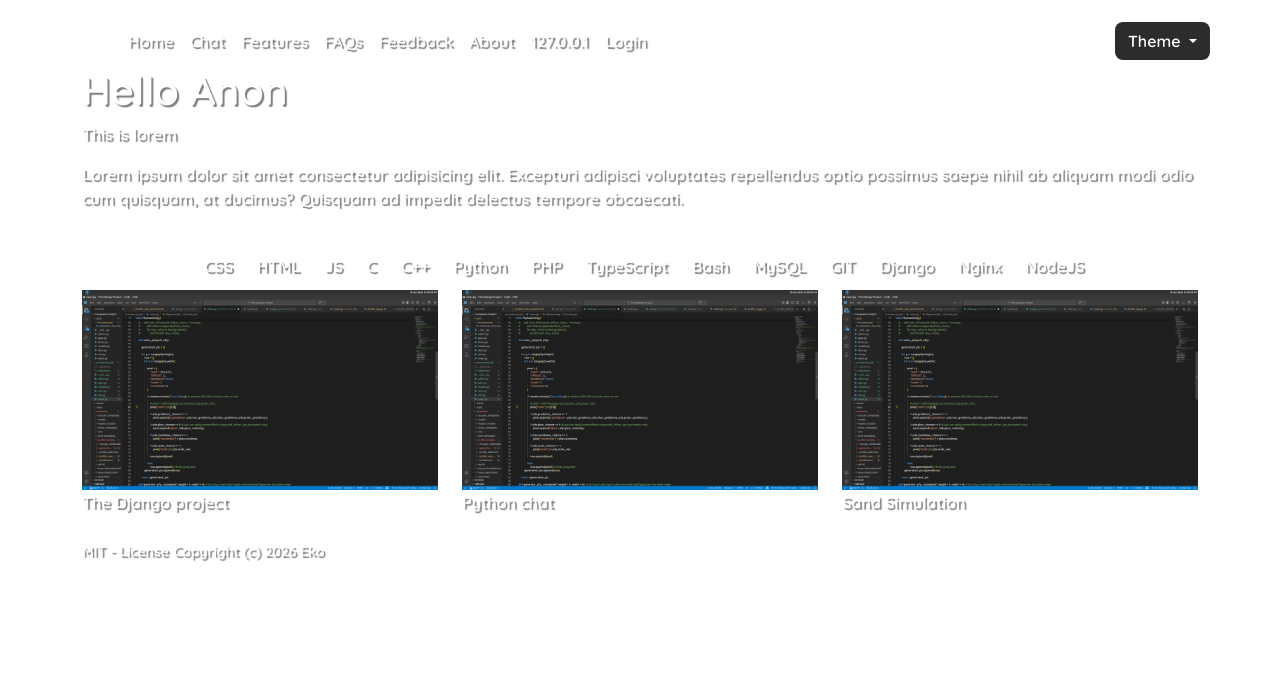
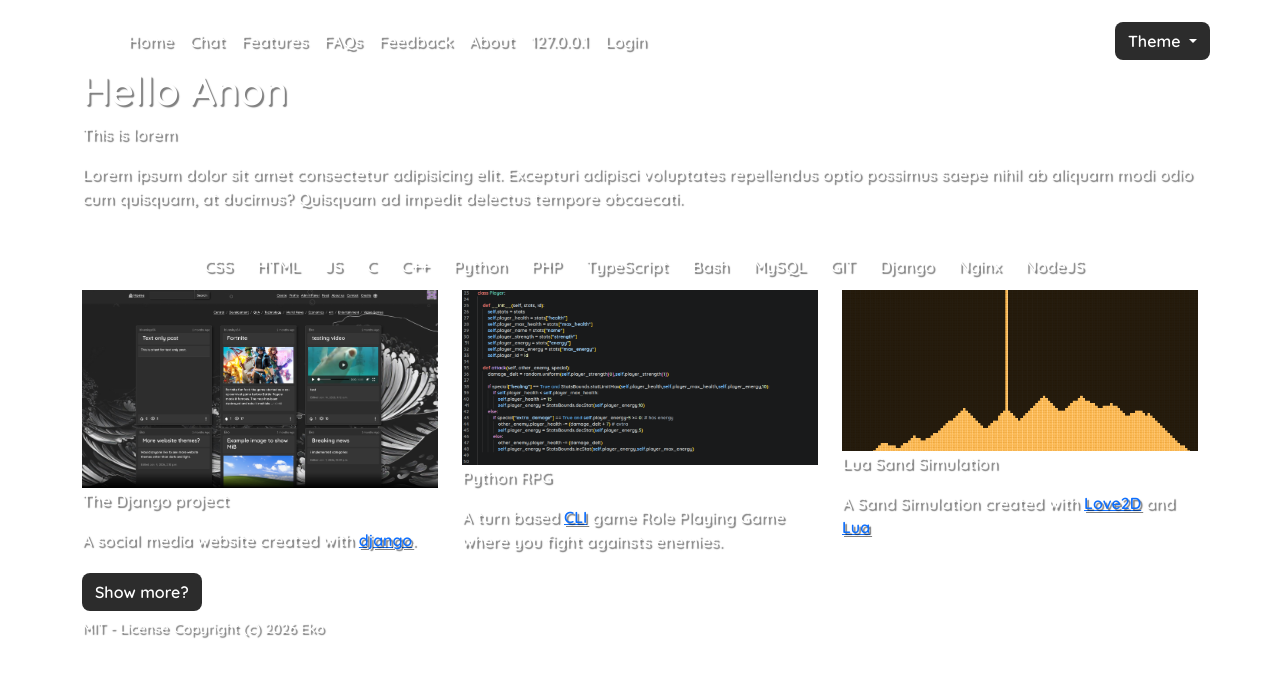
Before and after one commit to zekaekop/Portfolio, a Django app: page / in a window 1280 px wide. Shown: the top 677 px of the page. Run offline with Django 5.2, Linux system fonts and the light colour scheme; data comes from the database, SQL or seed files in the repository; data that the repository does not hold is empty; parts of the project's set-up code (start-up, migrations or seed data) failed here and were passed over; some libraries are stand-ins or nearby versions.

Commit message:
added the needed images and a show more button

```diff
--- a/frameworks/django/templates/home/home.html
+++ b/frameworks/django/templates/home/home.html
@@ -37,31 +37,53 @@
                 <div class="row g-4">
                     <!-- The Django Project -->
                     <div class="col-md-4 mb-1">
+                        <a href="https://github.com/zekaekop/The-Django-Project"></a>
                         <div class="box-inset h-100">
-                            <img src="{% static '/img/example/example.png'%}" class="card-img-top img-fluid" alt="Project 1">
+                            <img src="{% static '/img/projects/the_django_project_1.png'%}" class="card-img-top img-fluid" alt="The Django Project Feed Image">
+                                <!-- Title -->
                                 <p>The Django project</p>
+                                <!-- Description -->
+                                <p>A social media website created with <a href="django">django</a>.</p>
                         </div>
                     </div>
 
-                    <!-- Python chat -->
+                    <!-- Python RPG -->
                     <div class="col-md-4 mb-1">
+                        <a href="https://github.com/zekaekop/Python-RPG"></a>
                         <div class="box-inset h-100">
-                            <img src="{% static '/img/example/example.png'%}" class="card-img-top img-fluid" alt="Project 2">
-                                <p>Python chat</p>
+                            <img src="{% static '/img/projects/python_rpg.png'%}" class="card-img-top img-fluid" alt="Python RPG Code image">
+                                <!-- Title -->
+                                <p>Python RPG</p>
+                                <!-- Description -->
+                                <p>A turn based <a href="https://en.wikipedia.org/wiki/Command-line_interface">CLI</a> game Role Playing Game where you fight againsts enemies.</p>
                         </div>
                     </div>
 
                     <!--  Sand Sim -->
                     <div class="col-md-4 mb-1">
                         <div class="box-inset h-100">
-                            <img src="{% static '/img/example/example.png'%}" class="card-img-top img-fluid" alt="Project 3">
-                                <p>Sand Simulation</p>
+                            <img src="{% static '/img/projects/lua_sand.png'%}" class="card-img-top img-fluid" alt="Lua Sand Simulation Gameplay Image">
+                                <!-- Title -->
+                                <p>Lua Sand Simulation</p>
+                                <!-- Description -->
+                                <p>A Sand Simulation created with <a href="https://love2d.org/">Love2D</a> and <a href="https://lua.org/">Lua</a></p>
                         </div>
                     </div>
+
                 </div>
+
+                <div class="row">
+                    <!-- Show more Projects -->
+                    <div class="container">
+                        <button class="btn btn-primary">Show more?</button>
+                    </div>
+                </div>
+
             </div>
 
-            {% if images %}
+            <!-- Honestly forgot what i was gonna do with the image wall, soo i will remove it for now.... -->
+
+            <!-- {% if images %}
                 <div class="d-flex justify-content-center">
                     {% for image in images %}
 
@@ -70,7 +92,7 @@
 
                     {% endfor %}
                 </div>
-            {% endif %}
+            {% endif %} -->
 
         </div>
     </div>
```
Also changed, not shown: frameworks/django/static/img/projects/example.png (renamed from frameworks/django/static/img/example/example.png), frameworks/django/static/img/projects/lua_sand.png (added), frameworks/django/static/img/projects/python_rpg.png (added), frameworks/django/static/img/projects/the_django_project_1.png (added).
